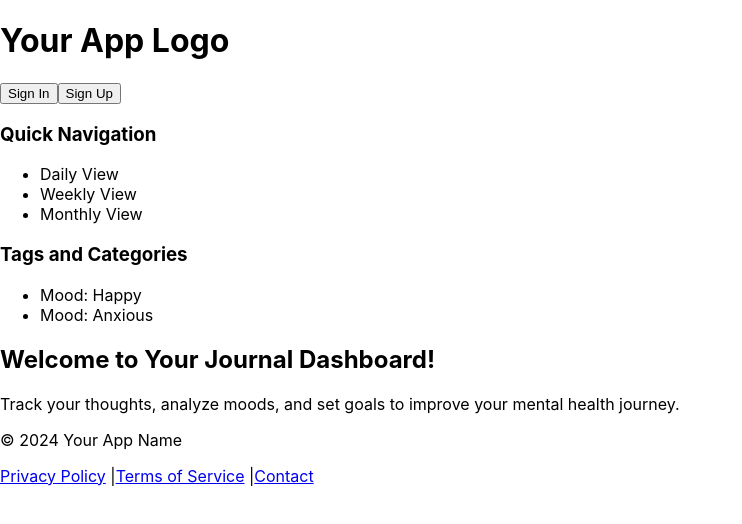
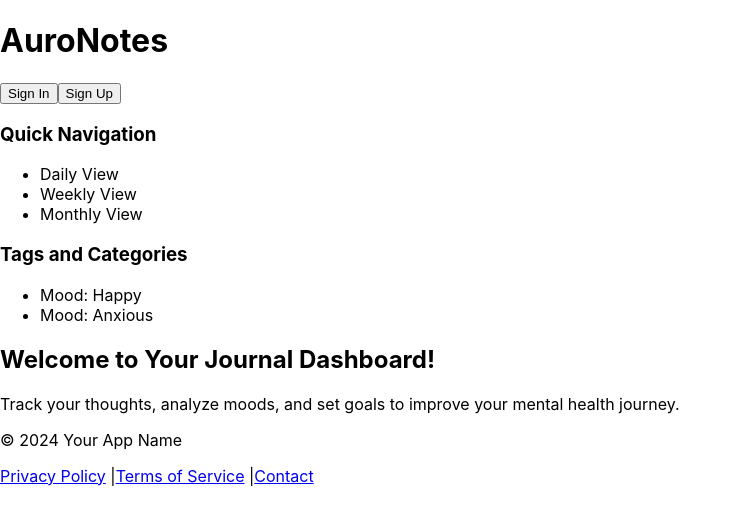
Before and after one commit to rkao2/journal-app, a React (Create React App) app: page / in a window 1280 px wide. Shown: the top 524 px of the page, without its empty margins (0-742 px from the left). Built offline with nearby package versions, Linux system fonts and the light colour scheme.

Commit message:
Changed name

```diff
--- a/src/components/Header.js
+++ b/src/components/Header.js
@@ -5,7 +5,7 @@ function Header() {
   return (
     <header className="header">
       <div className="logo">
-        <h1>Your App Logo</h1>
+        <h1>AuroNotes</h1>
       </div>
       <nav>
         <button>Sign In</button>
```
